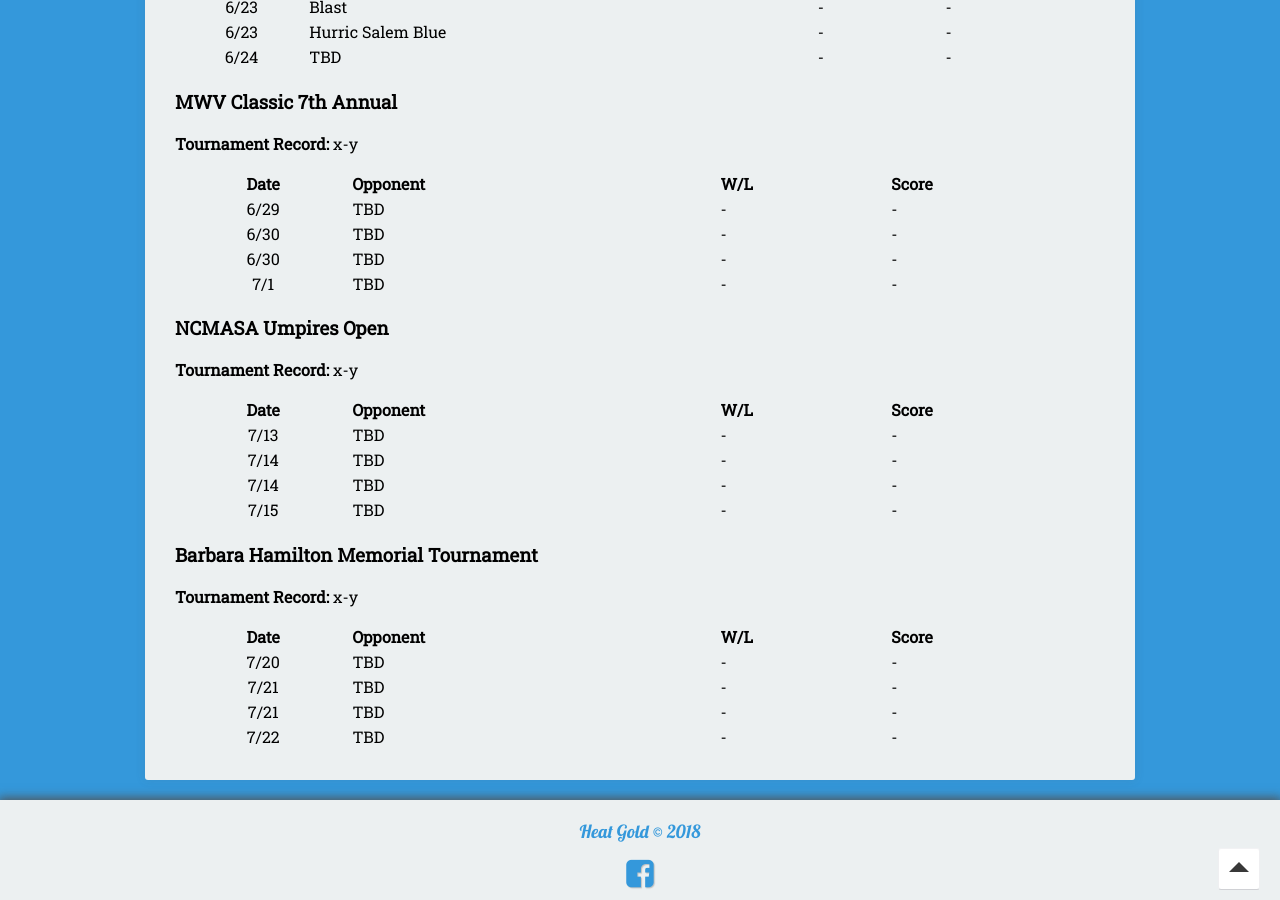
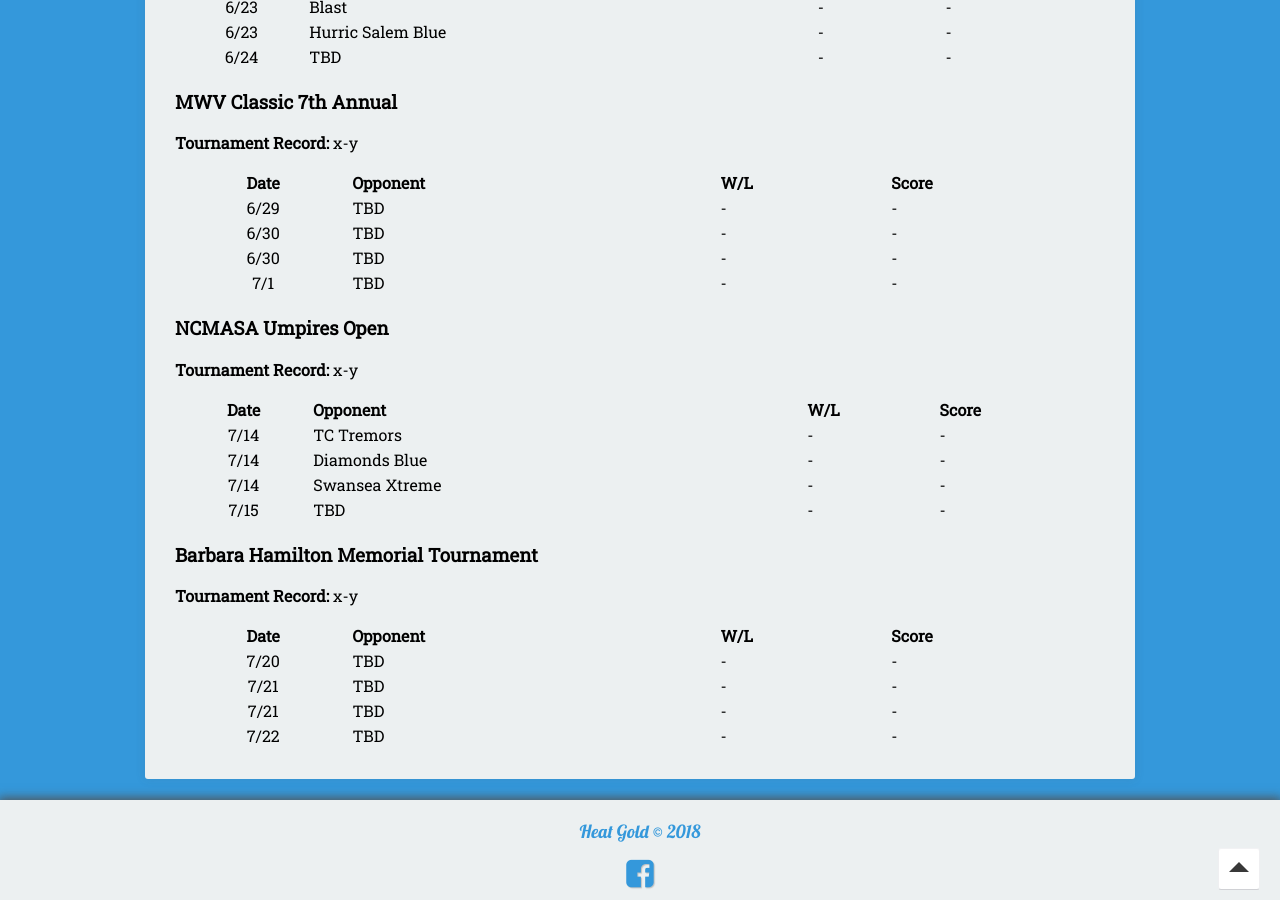
Before and after one commit to seanmerrow/ecf, a Jekyll site: the page built from results/index.md, in a window 1280 px wide and 900 px high, scrolled down 1795 px. Built offline with Jekyll 4.4.1, drawn with Linux system fonts in a browser that asks for light colours; nearby versions of some CDN libraries.

Commit message:
Update index.md

```diff
--- a/results/index.md
+++ b/results/index.md
@@ -110,9 +110,9 @@ permalink: /results/
 
 |Date  | Opponent | W/L | Score |
 |:----:|:--------|:----|:----|
-| 7/13  |TBD |<span style="color:black">-</span>|<span style="color:black">-</span>|
-| 7/14  |TBD |<span style="color:black">-</span>|<span style="color:black">-</span>|
-| 7/14  |TBD |<span style="color:black">-</span>|<span style="color:black">-</span>|
+| 7/14  |TC Tremors |<span style="color:black">-</span>|<span style="color:black">-</span>|
+| 7/14  |Diamonds Blue |<span style="color:black">-</span>|<span style="color:black">-</span>|
+| 7/14  |Swansea Xtreme |<span style="color:black">-</span>|<span style="color:black">-</span>|
 | 7/15  |TBD |<span style="color:black">-</span>|<span style="color:black">-</span>|
 
 
```
